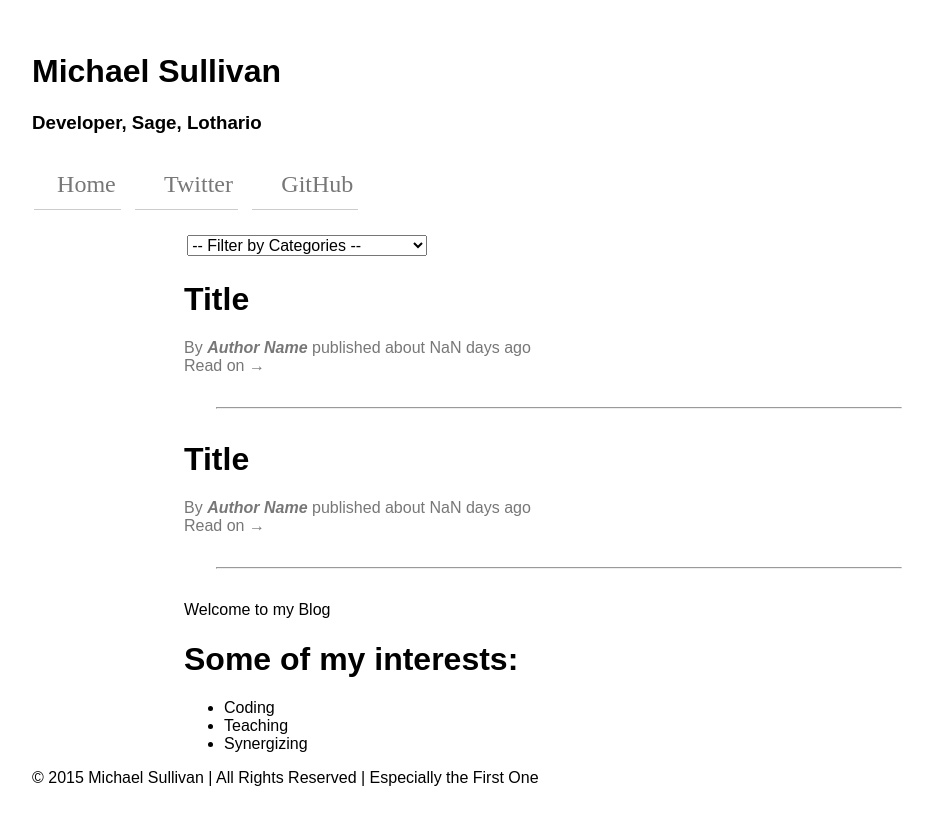
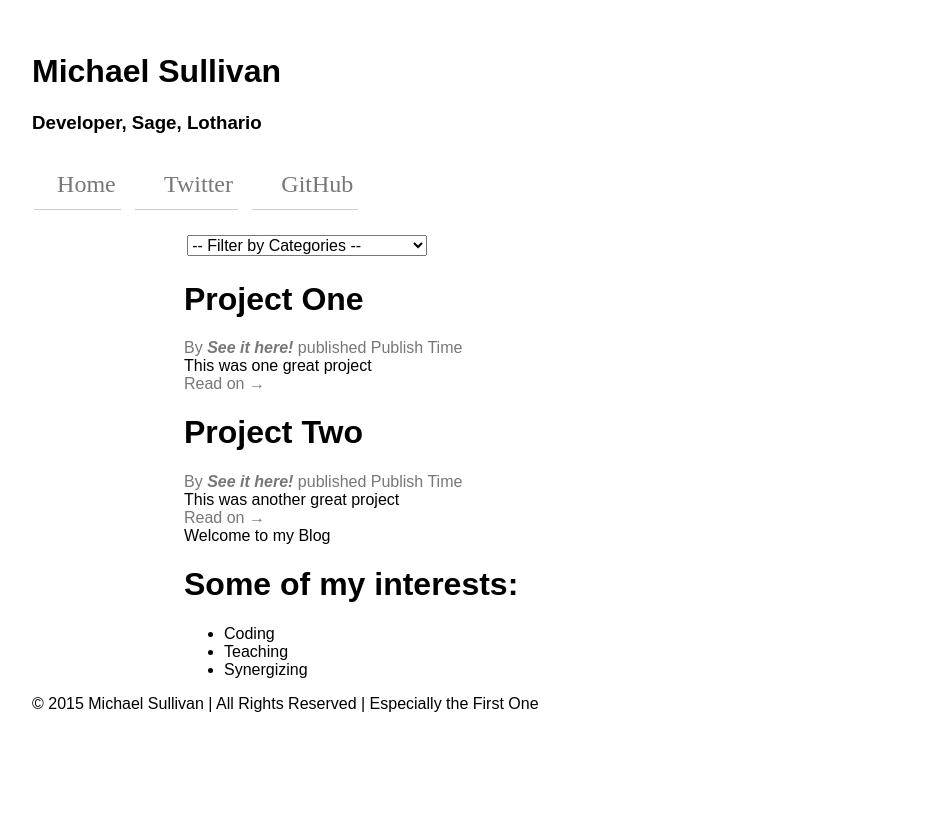
Before and after one commit to scotist/Portfolio, a plain HTML site: page index.html in a window 1280 px wide. Shown: the whole page, without its empty margins (0-933 px from the left). Drawn offline with nearby package versions, Linux system fonts and the light colour scheme; a web font is replaced by a local one.

Commit message:
added handlebars to index, made handlebars template in html and got it working in a method in portfolio.js

```diff
--- a/index.html
+++ b/index.html
@@ -10,16 +10,25 @@
     <link rel="stylesheet" href="style/layout.css">
     <link rel="stylesheet" href="style/modules.css">
     <link rel="stylesheet" href="style/icons.css">
+    <script id="project-template" type="text/x-handlebars-template">
+      <article  data-category="{{category}}">
+        <header>
+          <h1>{{title}}</h1>
+          <div class="byline">
+            By <address><a href="{{url}}">See it here!</a></address>
+            published <time pubdate datetime="2000-01-01">Publish Time</time>
+          </div>
+        </header>
+        <section class="project-body">{{{description}}}</section>
+        <a href="#" class="read-on">Read on &rarr;</a>
+      </article>
+    </script>
   </head>
   <body>
     <header>
       <h1>Michael Sullivan</h1>
       <h3>Developer, Sage, Lothario</h3>
     </header class="site-header clearfix">
-      <!-- <section class="heading-group-h1">
-        <h1>Michael Sullivan</h1>
-        <h2>Developer, Sage, Lothario</h2>
-      </section> -->
       <nav class="main-nav">
         <a class="icon-menu" href="#">&#9776;</a>
         <ul>
@@ -40,17 +49,6 @@
             </li>
           </ul>
         </div>
-        <article class="template template" data-category="cat">
-          <header>
-            <h1>Title</h1>
-            <div class="byline">
-              By <address><a href="">Author Name</a></address>
-              published <time pubdate datetime="2000-01-01">Publish Time</time>
-            </div>
-          </header>
-          <section class="project-body"></section>
-          <a href="#" class="read-on">Read on &rarr;</a>
-        </article>
       </section>
       <section id="about" class="tab-content">
         <header>
@@ -70,6 +68,7 @@
     <footer>
       © 2015 Michael Sullivan | All Rights Reserved | Especially the First One
     </footer>
+    <script src="https://cdnjs.cloudflare.com/ajax/libs/handlebars.js/4.0.5/handlebars.min.js"></script>
     <script src="jquery-2.1.4.js"></script>
     <script src="projects.js"></script>
     <script src="portfolio.js"></script>
--- a/portfolio.js
+++ b/portfolio.js
@@ -7,25 +7,36 @@ function Project (content) {
   this.image = content.image;
 }
 
+// Project.prototype.toHtml = function() {
+//   var $newProject = $('article.template').clone();
+//   $newProject.removeClass('template').attr('id', this.title);
+//   $newProject.find('a').attr('href', this.url);
+//   $newProject.find('p').attr(this.description);
+//   $newProject.find('img').attr('src', this.image);
+//   $newProject.find('time[pubdate]').attr('datetime', this.publishedOn);
+//   $newProject.find('time[pubdate]').attr('title', this.publishedOn);
+//   $newProject.find('time').html('about ' + parseInt((new Date() - new Date(this.publishedOn))/60/60/24/1000) + ' days ago');
+//   $newProject.append('<hr>');
+//   return $newProject;
+// };
+
+
 Project.prototype.toHtml = function() {
-  var $newProject = $('article.template').clone();
-  $newProject.removeClass('template').attr('id', this.title);
-  $newProject.find('a').attr('href', this.url);
-  $newProject.find('p').attr(this.description);
-  $newProject.find('img').attr('src', this.image);
-  $newProject.find('time[pubdate]').attr('datetime', this.publishedOn);
-  $newProject.find('time[pubdate]').attr('title', this.publishedOn);
-  $newProject.find('time').html('about ' + parseInt((new Date() - new Date(this.publishedOn))/60/60/24/1000) + ' days ago');
-  $newProject.append('<hr>');
-  return $newProject;
+  var templateScript = $('#project-template').html();
+  var converter = Handlebars.compile(templateScript);
+  var dataSource = this;
+  var theCompiledHtml = converter(dataSource);
+  this.daysAgo = parseInt((new Date() - new Date(this.publishedOn))/60/60/24/1000);
+  this.publishStatus = this.publishedOn ? 'published ' + this.daysAgo + ' days ago' : '(draft)';
+  return theCompiledHtml;
 };
 
 data.sort(function(a,b){
   return (new Date(b.publishedOn)) - (new Date(a.publishedOn));
 });
 
-data.forEach(function(data) {
-  projects.push(new Project(data));
+data.forEach(function(ele) {
+  projects.push(new Project(ele));
 });
 
 projects.forEach(function(a){
--- a/projects.js
+++ b/projects.js
@@ -1,5 +1,6 @@
 data = [
   {
+    category:     'Fun',
     title:        'Project One',
     url:          'http://www.projectone.com',
     description:  'This was one great project',
@@ -7,6 +8,7 @@ data = [
   },
 
   {
+    category:     'Work',
     title:        'Project Two',
     url:          'http://www.projecttwo.com',
     description:  'This was another great project',
```
